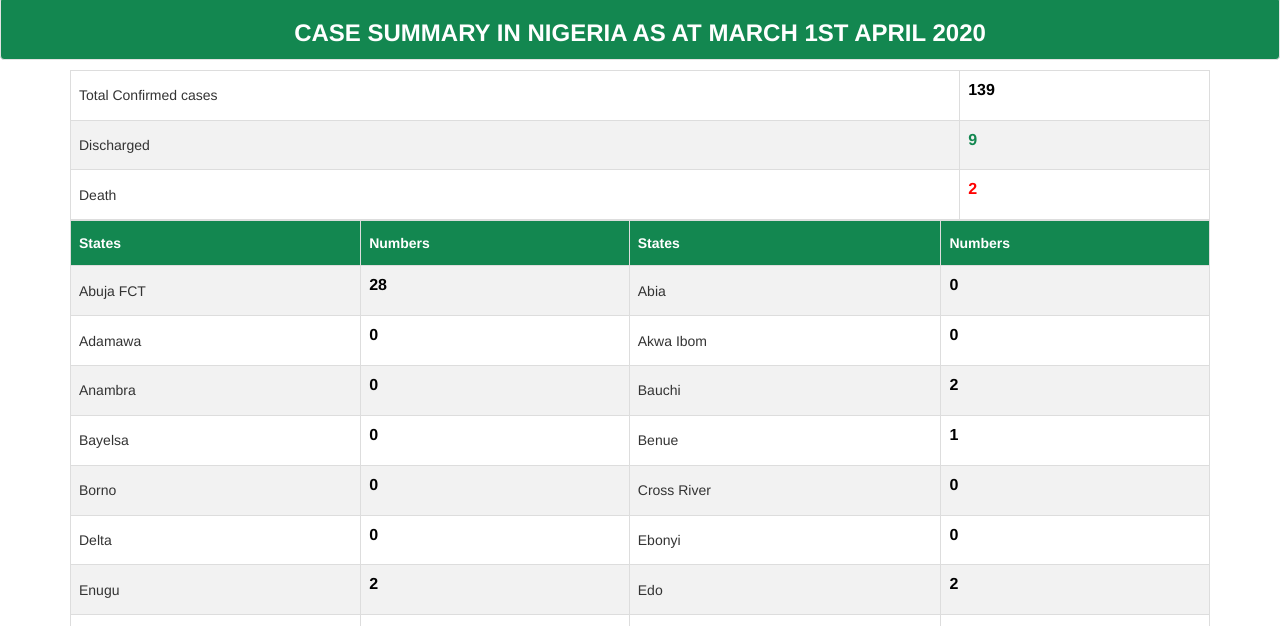
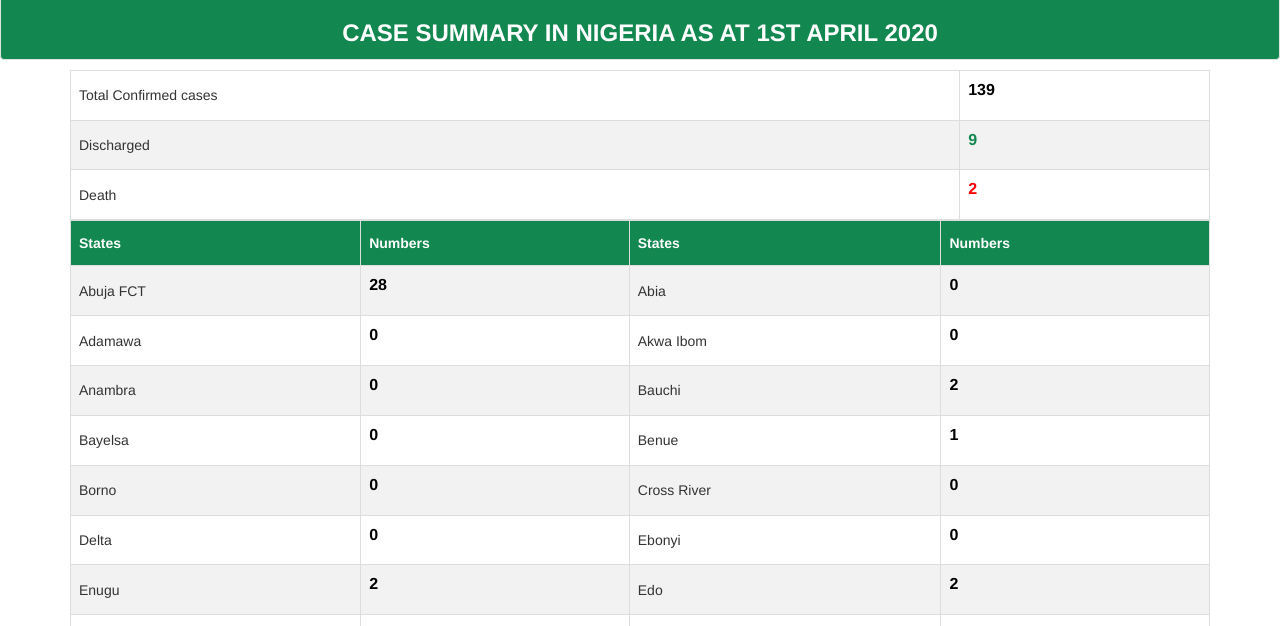
Before and after one commit to finify/covid, a plain HTML site: page index.html in a window 1280 px wide. Shown: the part 474-1100 px from the top of the page. Drawn offline with Linux system fonts and the light colour scheme.

Commit message:
little spell check

```diff
--- a/index.html
+++ b/index.html
@@ -69,7 +69,7 @@
     <div id="headertx">
         <div class="well" id="mywell1">
             <center>
-                <h3><b>CASE SUMMARY IN NIGERIA AS AT MARCH 1ST APRIL 2020</b></h3>
+                <h3><b>CASE SUMMARY IN NIGERIA AS AT 1ST APRIL 2020</b></h3>
             </center>
         </div>
     </div>
```
